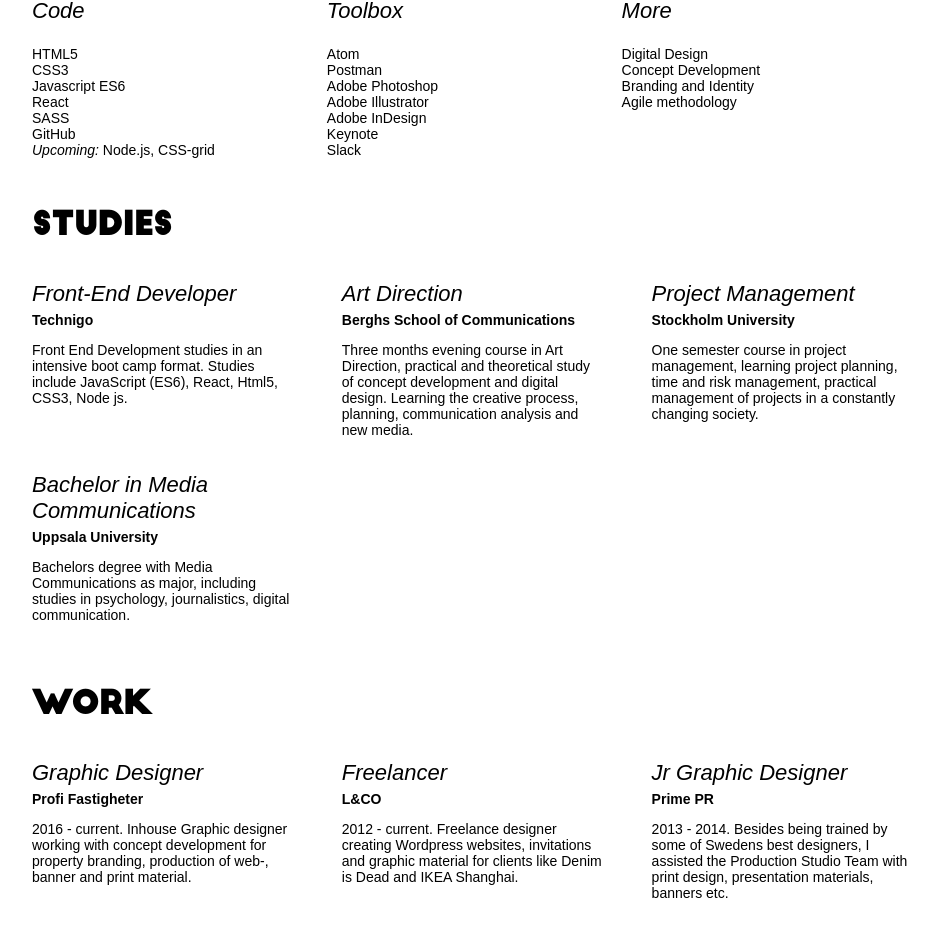
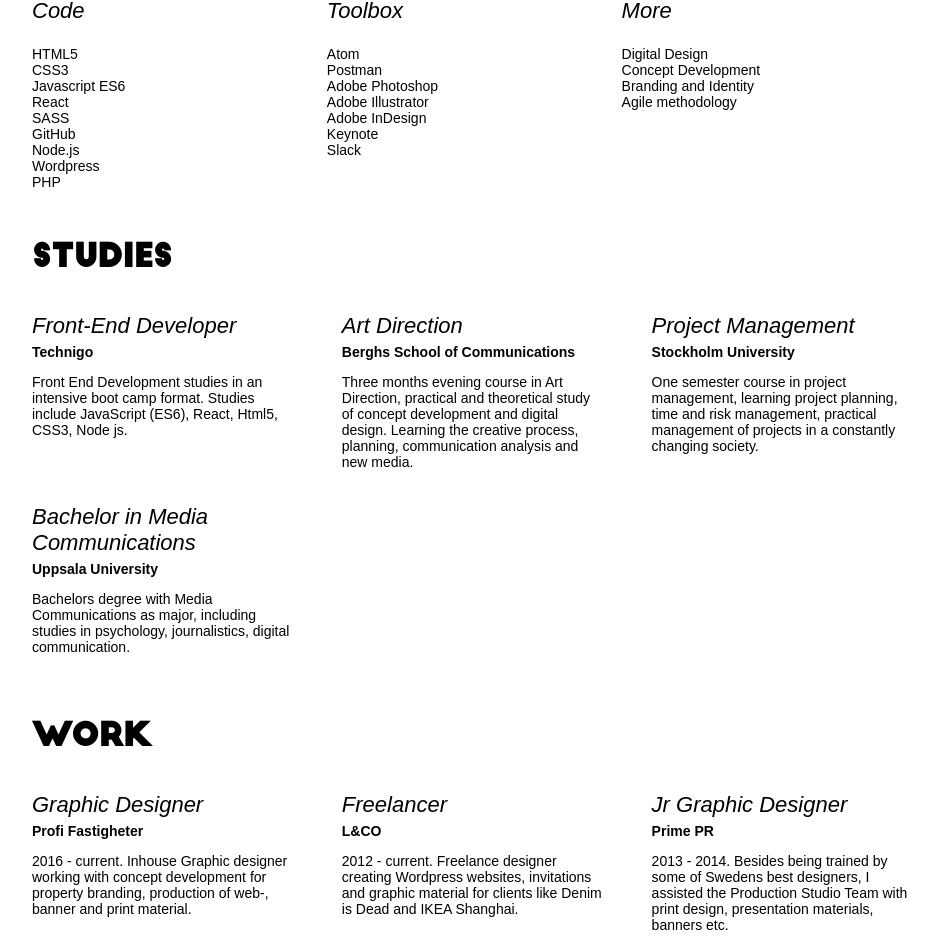
Before and after one commit to LindaOlander/portfolio, a React (Create React App) app: page /#/ in a window 1280 px wide. Shown: the part 2317-3256 px from the top of the page, without its empty margins (168-1106 px from the left). Built offline with nearby package versions, Linux system fonts and the light colour scheme.

Commit message:
Added skills

```diff
--- a/src/components/SkillBox/SkillBox.js
+++ b/src/components/SkillBox/SkillBox.js
@@ -17,7 +17,9 @@
               <li>React</li>
               <li>SASS</li>
               <li>GitHub</li>
-              <li><i>Upcoming:</i> Node.js, CSS-grid</li>
+              <li>Node.js</li>
+              <li>Wordpress</li>
+              <li>PHP</li>
             </ul>
           </div>
 
--- a/src/components/StartPage.js
+++ b/src/components/StartPage.js
@@ -29,6 +29,7 @@
                 image={product.image}
                 id={product.id} />)}
           </div>
+
           <DesignsBox />
           <SkillBox />
           <StudiesBox />
```
